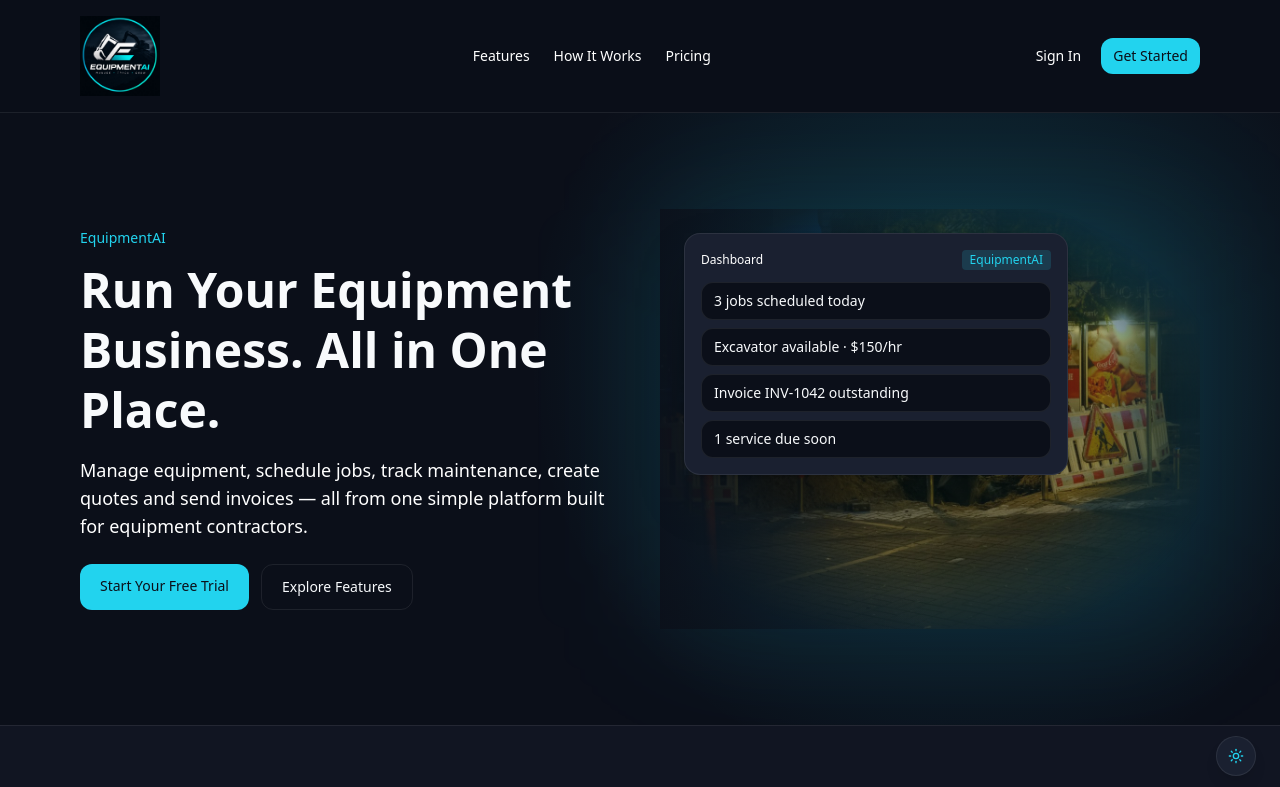
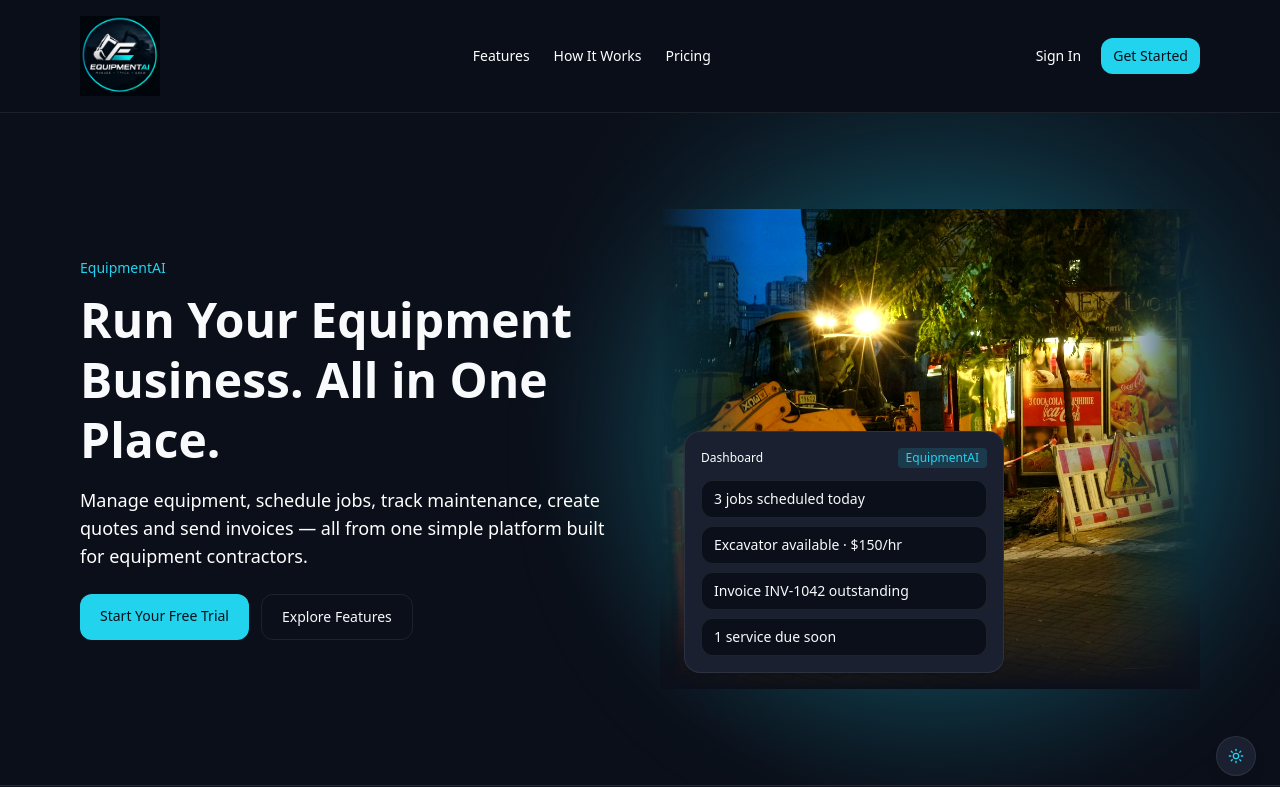
Before and after one commit to jesser1223/equipmentai, a Next.js app: page / in a window 1280 px wide. Shown: the top 787 px of the page. Built offline with nearby package versions, Linux system fonts and the light colour scheme.

Commit message:
Make hero excavator visible

```diff
--- a/src/app/(marketing)/page.tsx
+++ b/src/app/(marketing)/page.tsx
@@ -1,4 +1,5 @@
 import Link from "next/link";
+import hero from "./hero-excavator.jpg";
 
 const areas = [
   ["Equipment management", "Track machines, rates, status, and documents."],
@@ -40,18 +41,16 @@ export default function HomePage() {
               <Link href="/features" className="rounded-lg border border-border px-5 py-3 text-sm hover:bg-white/5">Explore Features</Link>
             </div>
           </div>
-          <div className="relative min-h-[320px] md:min-h-[420px]">
-            <div className="absolute inset-0 rounded-[2rem] bg-accent/10 blur-3xl" />
+          <div className="relative min-h-[380px] md:min-h-[480px]">
+            <div className="absolute -inset-6 rounded-full bg-accent/20 blur-3xl" />
             <img
-              src="/hero-excavator.jpg"
-              alt="Excavator working at a construction site at night"
-              className="absolute inset-0 h-full w-full rounded-[2rem] object-cover opacity-80 [mask-image:radial-gradient(ellipse_at_center,black_45%,transparent_78%)]"
+              src={hero.src}
+              alt=""
+              className="absolute inset-0 h-full w-full object-cover object-center brightness-125 contrast-110 [mask-image:linear-gradient(to_right,transparent,black_18%,black_82%,transparent)]"
             />
-            <div className="absolute inset-0 bg-gradient-to-l from-transparent via-transparent to-[#0b0f19]/80" />
-            <div className="relative z-10 flex h-full items-end p-4 md:p-6">
-              <div className="w-full max-w-sm shadow-2xl shadow-black/40">
-                <Preview title="Dashboard" lines={["3 jobs scheduled today", "Excavator available · $150/hr", "Invoice INV-1042 outstanding", "1 service due soon"]} />
-              </div>
+            <div className="absolute inset-x-0 bottom-0 h-24 bg-gradient-to-t from-[#0b0f19] to-transparent" />
+            <div className="absolute bottom-4 left-4 right-4 z-10 md:left-6 md:right-auto md:w-80">
+              <Preview title="Dashboard" lines={["3 jobs scheduled today", "Excavator available · $150/hr", "Invoice INV-1042 outstanding", "1 service due soon"]} />
             </div>
           </div>
         </div>
```
Also changed, not shown: src/app/(marketing)/hero-excavator.jpg (added).
